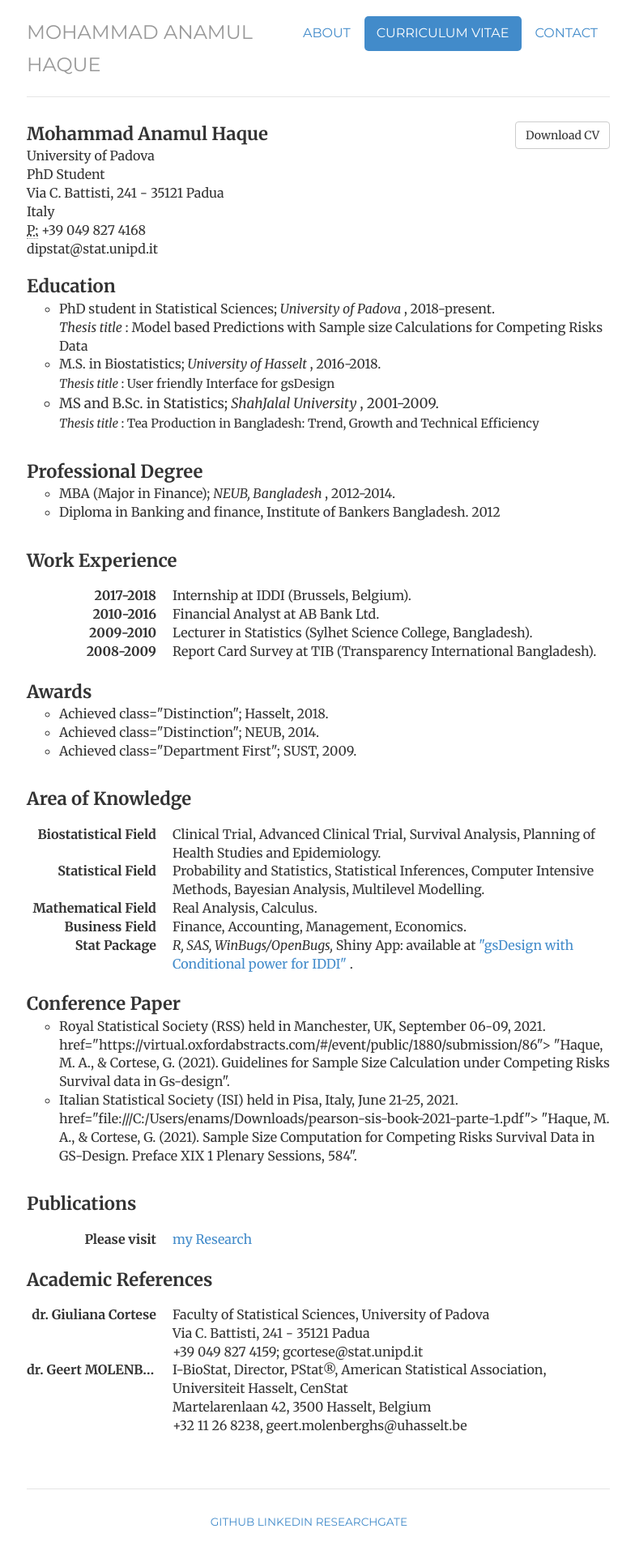
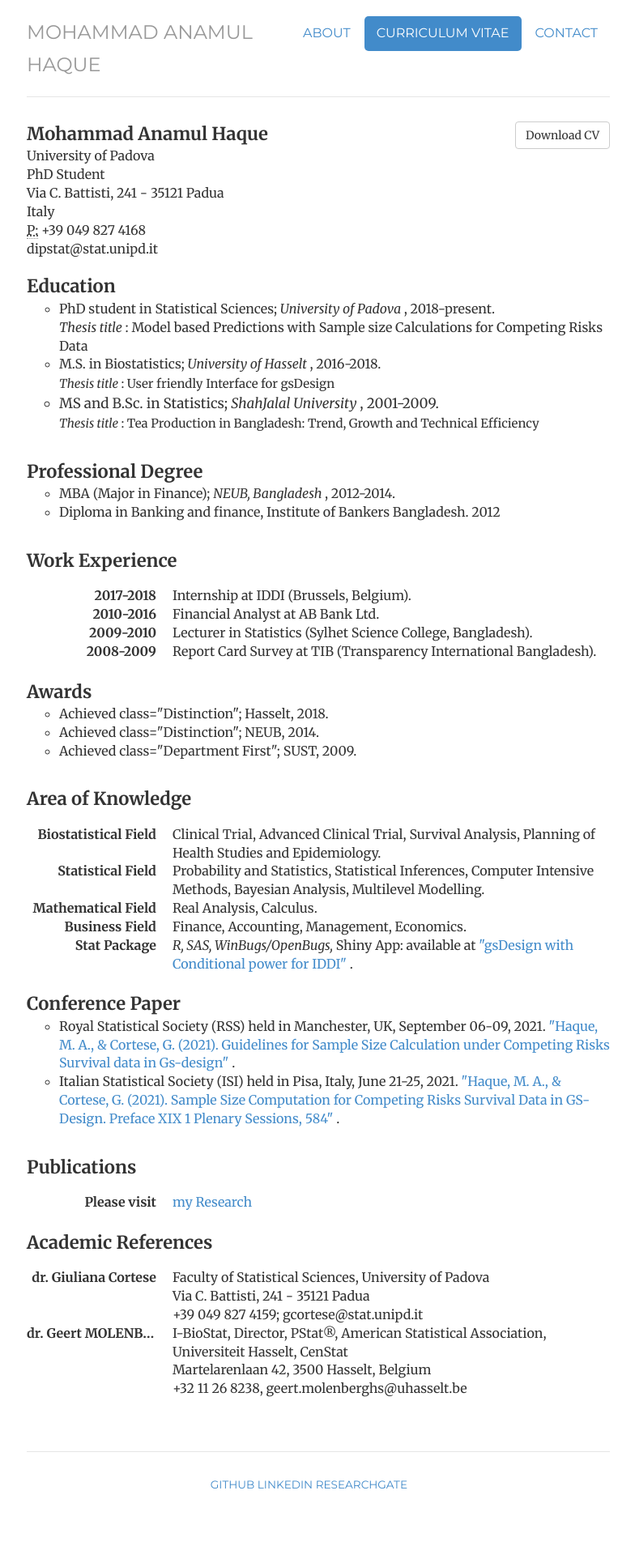
Before and after one commit to haquemdanamul/haquemdanamul, a Jekyll site: the page built from resume/index.html, in a window 1280 px wide. Shown: the whole page at 81% size, without its empty margins (247-1031 px from the left). Built offline with Jekyll 4.4.1, drawn with Linux system fonts in a browser that asks for light colours; nearby versions of some CDN libraries; library files that are not in the unit come from our copies; after the commit the page ends 1885 px from its top, so only the background shows below that.

Commit message:
Update index.html

```diff
--- a/resume/index.html
+++ b/resume/index.html
@@ -80,12 +80,12 @@ description: Contact information for Mohammad Anamul Haque, a Statistician, Bios
 
 <b style="font-size:22px"> Conference Paper </b>
 <ul style="list-style-type:circle;">
-<li> Royal Statistical Society (RSS) held in Manchester, UK, September 06-09, 2021. href="https://virtual.oxfordabstracts.com/#/event/public/1880/submission/86">
-	"Haque, M. A., & Cortese, G. (2021). Guidelines for Sample Size Calculation under Competing Risks Survival data in Gs-design".  </li>
+<li> Royal Statistical Society (RSS) held in Manchester, UK, September 06-09, 2021. <a href="https://virtual.oxfordabstracts.com/#/event/public/1880/submission/86">
+	"Haque, M. A., & Cortese, G. (2021). Guidelines for Sample Size Calculation under Competing Risks Survival data in Gs-design" </a>.  </li>
 <li> Italian Statistical Society (ISI) held in Pisa, Italy, June 21-25, 2021.
-	 href="file:///C:/Users/enams/Downloads/pearson-sis-book-2021-parte-1.pdf">
+	<a href="file:///C:/Users/enams/Downloads/pearson-sis-book-2021-parte-1.pdf">
 	"Haque, M. A., & Cortese, G. (2021). Sample Size Computation for Competing Risks Survival Data
-	in GS-Design. Preface XIX 1 Plenary Sessions, 584".
+	in GS-Design. Preface XIX 1 Plenary Sessions, 584" </a>.
 	</li>
 </ul>
 <br>
```
